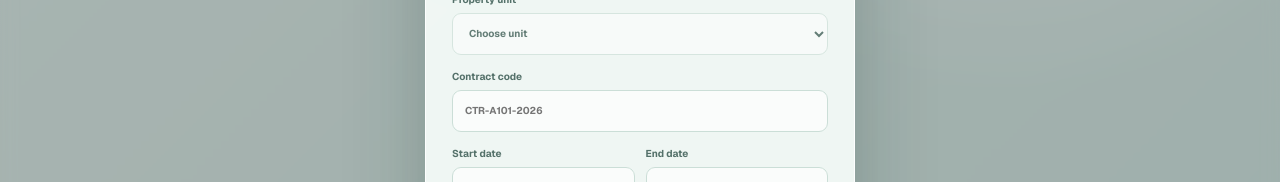
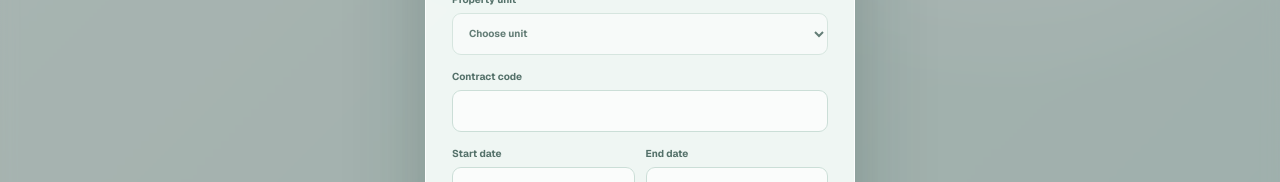
Before and after one commit to himadri-GH/drishti-abasan-finance, a Next.js app: page /contracts in a window 1280 px wide. Both pictures are taken after a click on the button "＋ New contract". Shown: the part 317-499 px from the top of the page. Built offline with nearby package versions, Linux system fonts and the light colour scheme.

Commit message:
Auto generate contract code from selected unit

```diff
--- a/src/app/contract-manager.tsx
+++ b/src/app/contract-manager.tsx
@@ -28,6 +28,7 @@ export function ContractManager
 const [open, setOpen] = useState(false);
 const [editing, setEditing] = useState<Contract | null>(null);
 const [selectedBlock, setSelectedBlock] = useState("");
+const [selectedUnit, setSelectedUnit] = useState("");
 
 const blocks =
 [
@@ -48,7 +49,15 @@ const filteredUnits =
         (unit) => unit.block === selectedBlock
       );
 
+const selectedUnitLabel =
+  filteredUnits.find(
+    (unit) => unit.id === selectedUnit
+  )?.label ?? "";
 
+const contractCode =
+  selectedUnitLabel
+    ? `CTR-${selectedUnitLabel}-${new Date().getFullYear()}`
+    : "";
 
 const [message, setMessage] = useState("");
   async function save(event: FormEvent<HTMLFormElement>)
@@ -78,11 +87,12 @@ const [message, setMessage] = useState("");
                   }
                ); window.location.reload();
   }
-  const start = (contract?: Contract) =>
+ const start = (contract?: Contract) =>
   {
     setEditing(contract ?? null);
     setMessage("");
     setSelectedBlock("");
+    setSelectedUnit("");
     setOpen(true);
   };
   return <>
@@ -145,6 +155,11 @@ const [message, setMessage] = useState("");
                 name="propertyUnitId"
                 required
                 disabled={!selectedBlock}
+                value={selectedUnit}
+                onChange=
+                {(event) =>
+                  setSelectedUnit(event.target.value)
+                }
               >
                 <option value="">
                   Choose unit
@@ -160,8 +175,14 @@ const [message, setMessage] = useState("");
                 ))}
               </select>
             </label>
-            <label>
-              Contract code<input name="contractCode" placeholder="CTR-A101-2026" required />
+           <label>
+              Contract code
+              <input
+                name="contractCode"
+                value={contractCode}
+                readOnly
+                required
+              />
             </label></>
         }<div className={styles.formRow}><label>Start date<input name="startDate" type="date" defaultValue={editing?.startDate ?? "2026-08-01"} required /></label><label>End date<input name="endDate" type="date" defaultValue={editing?.endDate ?? ""} /></label></div><div className={styles.formRow}><label>Monthly rate<input name="monthlyRate" type="number" min="1" defaultValue={editing?.rate ?? ""} required /></label><label>Opening balance<input name="openingBalance" type="number" defaultValue={editing?.opening ?? 0} /></label></div><label>Occupancy<select name="occupancyType" defaultValue={editing?.occupancy ?? "SELF_OCCUPIED"}><option>SELF_OCCUPIED</option><option>TENANT</option><option>VACANT</option></select></label>{editing && <label>Status<select name="status" defaultValue={editing.status}><option>ACTIVE</option><option>FROZEN</option><option>TRANSFERRED</option><option>VACATED</option></select></label>}{message && <p className={styles.formMessage}>{message}</p>
         }
```
